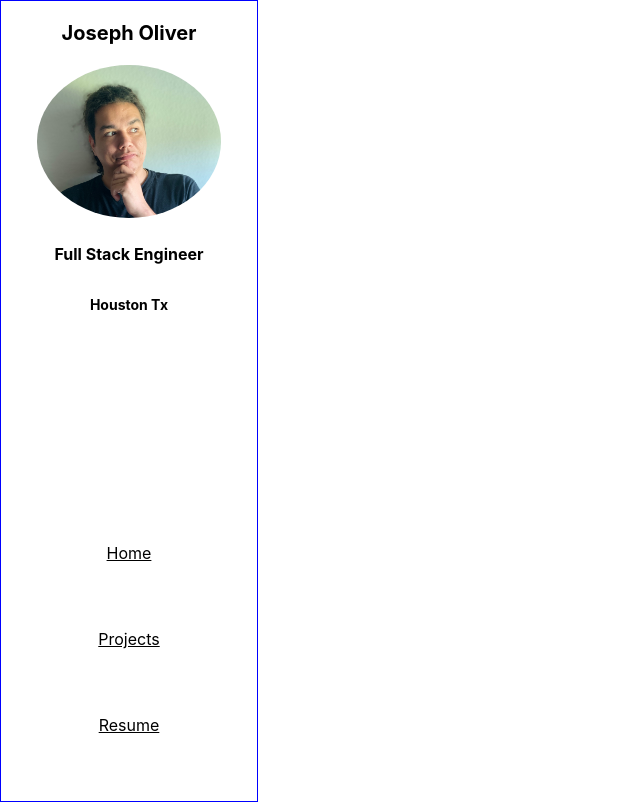
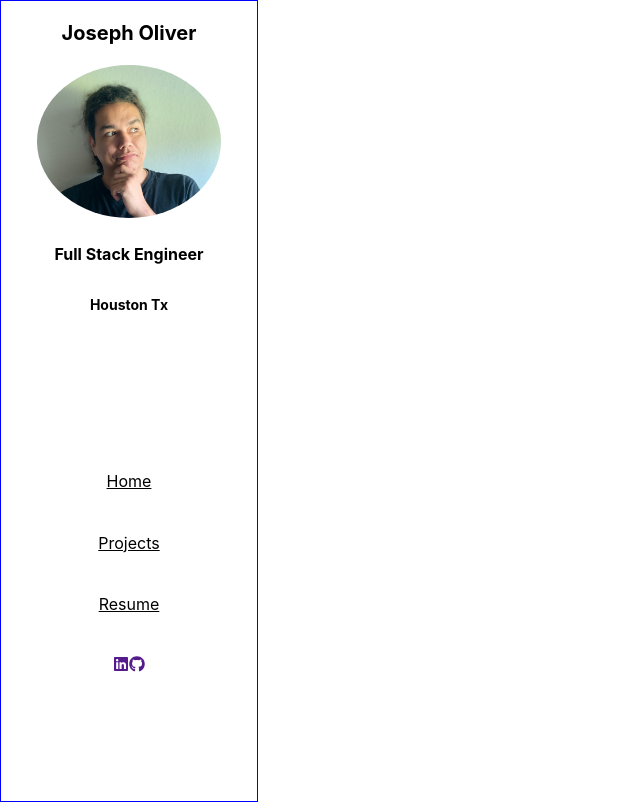
Before and after one commit to j0liver/mysite3, a React (Create React App) app: page / in a window 1280 px wide. Shown: the whole page, without its empty margins (0-640 px from the left). Built offline with nearby package versions, Linux system fonts and the light colour scheme.

Commit message:
added anchored icons for linkedin and github

```diff
--- a/src/components/SideNav.jsx
+++ b/src/components/SideNav.jsx
@@ -4,7 +4,7 @@ import { Link } from 'react-router-dom'
 import me from '../imgs/Facetune.jpg'
 
 //icons
-// impor
+import { FaLinkedin, FaGithub } from 'react-icons/fa';
 const SideNav = () => {
 
     return(
@@ -30,14 +30,14 @@ const SideNav = () => {
                 <Link>Resume</Link>
             </section>
 
-            {/* <section>
+            <section>
                 <a href="">
-                    <img src="" alt=""/>
+                    <FaLinkedin />
                 </a>
                 <a href="">
-                    <img src="" alt=""/>
+                    <FaGithub/>
                 </a>
-            </section> */}
+            </section>
         </nav>
     )
 }
```
